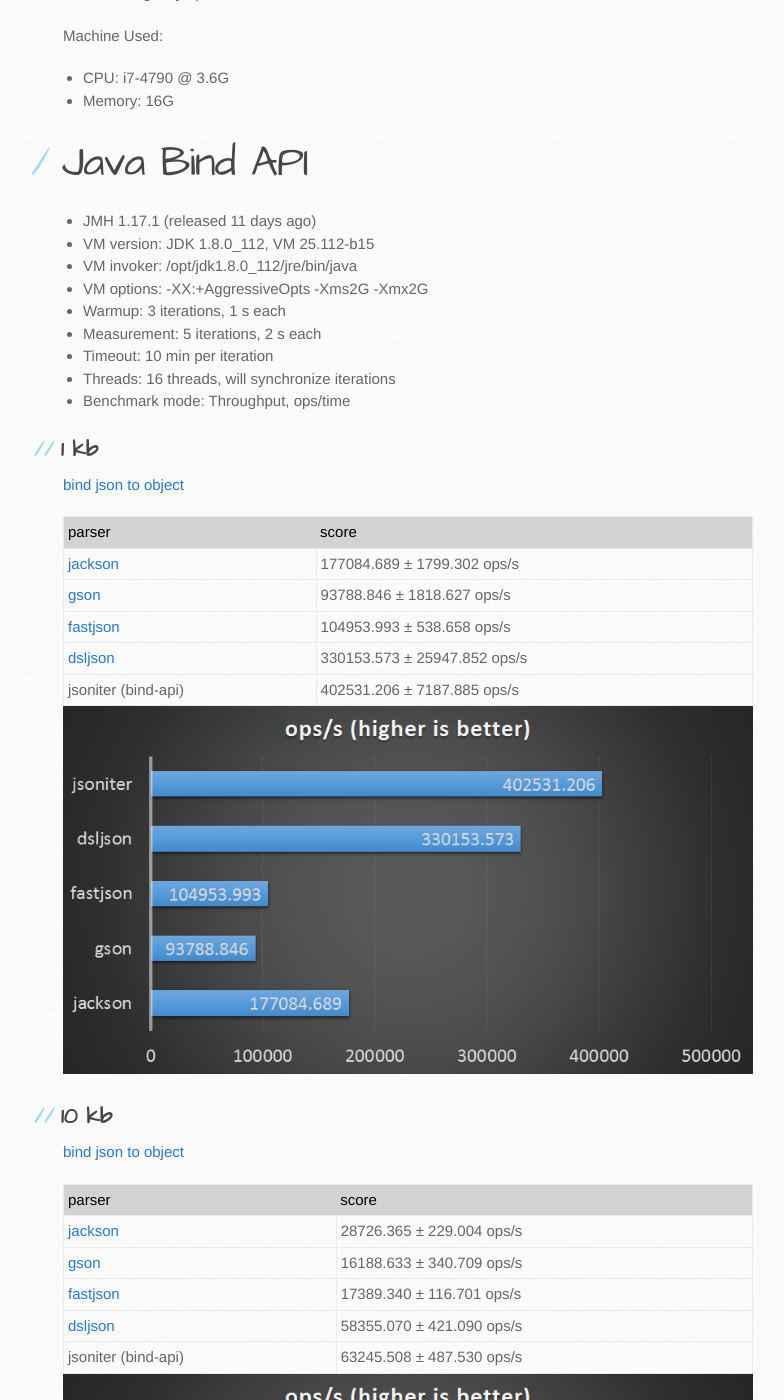
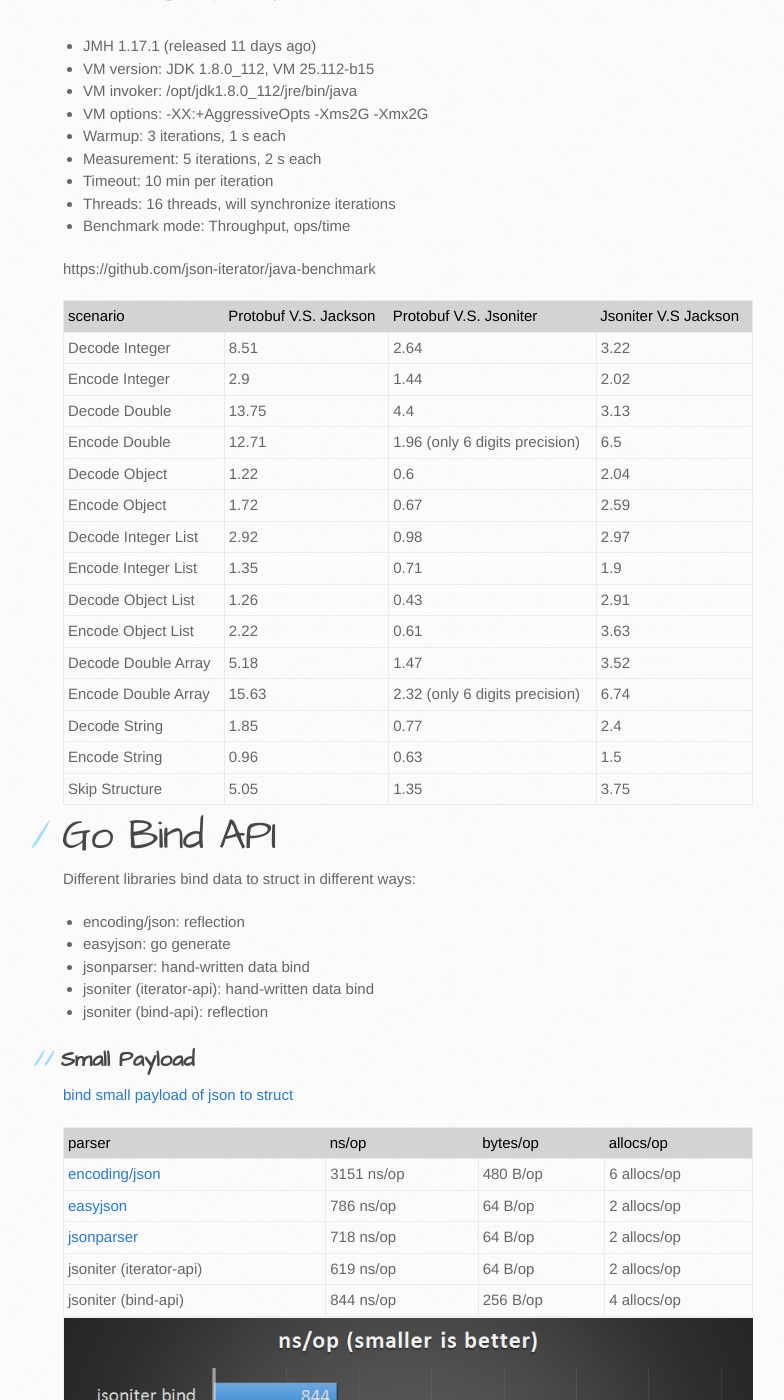
Before and after one commit to json-iterator/json-iterator.github.io, a Jekyll site: the page built from benchmark.md, in a window 1280 px wide and 1400 px high, scrolled down 840 px. Shown: the whole window, without its empty margins (107-891 px from the left). Built offline with Jekyll 4.4.1, drawn with Linux system fonts in a browser that asks for light colours; comment, search, counter and statistics services are not loaded; some of the changed text lies outside the part shown.

Commit message:
Update benchmark.md

```diff
--- a/benchmark.md
+++ b/benchmark.md
@@ -23,73 +23,25 @@
 * Threads: 16 threads, will synchronize iterations
 * Benchmark mode: Throughput, ops/time
 
-## 1 kb
+https://github.com/json-iterator/java-benchmark
 
-[bind json to object](https://github.com/json-iterator/java-json-benchmark/blob/master/src/main/java/com/github/fabienrenaud/jjb/databind/Deserialization.java)
-
-| parser | score |
-| ---    | ---   |
-| [jackson]  | 177084.689 ±  1799.302  ops/s |
-| [gson]     | 93788.846 ±  1818.627  ops/s |
-| [fastjson] | 104953.993 ±   538.658  ops/s |
-| [dsljson]  | 330153.573 ± 25947.852  ops/s |
-| jsoniter (bind-api) | 402531.206 ±  7187.885  ops/s |
-
-![java1](http://jsoniter.com/benchmarks/java1.png)
-
-## 10 kb
-
-[bind json to object](https://github.com/json-iterator/java-json-benchmark/blob/master/src/main/java/com/github/fabienrenaud/jjb/databind/Deserialization.java)
-
-| parser | score |
-| ---    | ---   |
-| [jackson]  | 28726.365 ± 229.004  ops/s |
-| [gson]     | 16188.633 ± 340.709  ops/s |
-| [fastjson] | 17389.340 ± 116.701  ops/s |
-| [dsljson]  | 58355.070 ± 421.090  ops/s |
-| jsoniter (bind-api) | 63245.508 ± 487.530  ops/s |
-
-![java10](http://jsoniter.com/benchmarks/java10.png)
-
-## 100 kb
-
-[bind json to object](https://github.com/json-iterator/java-json-benchmark/blob/master/src/main/java/com/github/fabienrenaud/jjb/databind/Deserialization.java)
-
-| parser | score |
-| ---    | ---   |
-| [jackson]  | 2888.322 ± 18.957  ops/s |
-| [gson]     | 1618.855 ± 33.972  ops/s |
-| [fastjson] | 1560.112 ± 14.711  ops/s |
-| [dsljson]  | 5718.177 ± 92.220  ops/s |
-| jsoniter (bind-api) | 6269.253 ± 44.716  ops/s |
-
-![java100](http://jsoniter.com/benchmarks/java100.png)
-
-# Java Iterator API
-
-## 1000 kb
-
-[count number of elements from InputStream without binding](https://github.com/json-iterator/java-json-benchmark/blob/master/src/main/java/com/github/fabienrenaud/jjb/stream/UsersStreamDeserializer.java#L352)
-
-| parser    | score |
-| ---       | ---   |
-| [javaxjson] | 1192.041 ± 71.521  ops/s  |
-| [jackson]   | 1919.180 ± 122.895  ops/s |
-| jsoniter (iterator-api) | 3165.283 ± 106.326  ops/s |
-
-![java1000](http://jsoniter.com/benchmarks/java1000.png)
-
-## 10000 kb
-
-[count number of elements from InputStream without binding](https://github.com/json-iterator/java-json-benchmark/blob/master/src/main/java/com/github/fabienrenaud/jjb/stream/UsersStreamDeserializer.java#L352)
-
-| parser    | score |
-| ---       | ---   |
-| [javaxjson] | 113.544 ±  6.153  ops/s |
-| [jackson]   | 199.957 ±  7.669  ops/s |
-| jsoniter (iterator-api) | 274.039 ± 17.785  ops/s |
-
-![java10000](http://jsoniter.com/benchmarks/java10000.png)
+| scenario | Protobuf V.S. Jackson | Protobuf V.S. Jsoniter | Jsoniter V.S Jackson |
+| --- | --- | --- | --- |
+| Decode Integer | 8.51 | 2.64 | 3.22 |
+| Encode Integer | 2.9 | 1.44 | 2.02 |
+| Decode Double | 13.75 | 4.4 | 3.13 |
+| Encode Double | 12.71 | 1.96 (only 6 digits precision) | 6.5 |
+| Decode Object | 1.22  | 0.6 | 2.04 |
+| Encode Object | 1.72 | 0.67 | 2.59 |
+| Decode Integer List | 2.92 | 0.98 | 2.97 |
+| Encode Integer List | 1.35 | 0.71 | 1.9 |
+| Decode Object List | 1.26 | 0.43 | 2.91 |
+| Encode Object List | 2.22 | 0.61 | 3.63 |
+| Decode Double Array | 5.18 | 1.47 | 3.52 |
+| Encode Double Array | 15.63 | 2.32 (only 6 digits precision) | 6.74 |
+| Decode String | 1.85 | 0.77 | 2.4 |
+| Encode String | 0.96 | 0.63 | 1.5 |
+| Skip Structure | 5.05 | 1.35 | 3.75 |
 
 # Go Bind API
 
```
